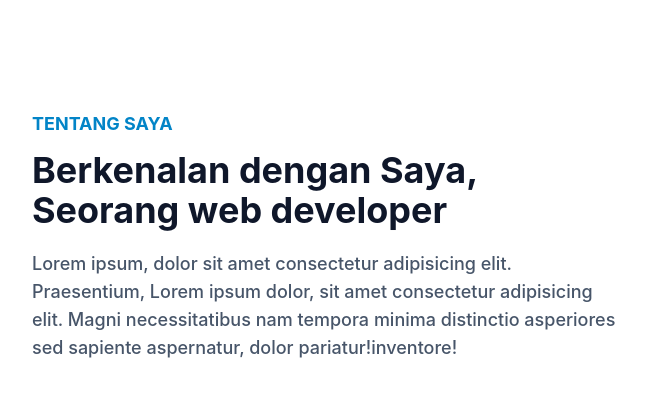
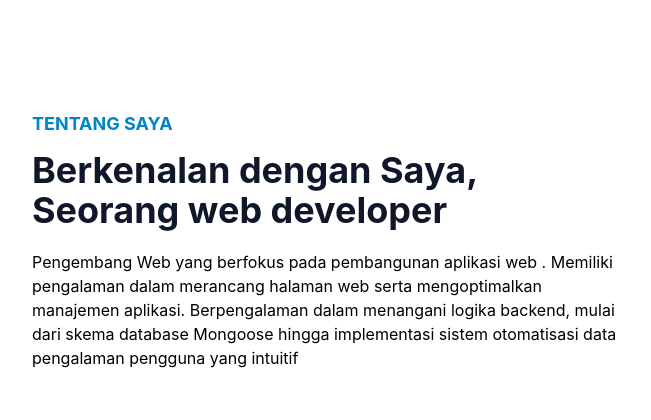
Before and after one commit to AriSyafri/portofolio-ari, a website: page index.html in a window 1280 px wide. Shown: the part 714-1134 px from the top of the page, 0-651 px from the left. Drawn offline with Linux system fonts and the light colour scheme.

Commit message:
update tentang saya

```diff
--- a/index.html
+++ b/index.html
@@ -85,7 +85,9 @@
                 <div class="w-full px-4 mb-10 lg:w-1/2">
                     <h4 class="mb-3 text-lg font-bold uppercase text-primary">Tentang Saya</h4>
                     <h2 class="max-w-md mb-5 text-3xl font-bold text-dark lg:text-4xl">Berkenalan dengan Saya, Seorang web developer</h2>
-                    <p class="text-base font-medium text-secondary lg:text-lg">Lorem ipsum, dolor sit amet consectetur adipisicing elit. Praesentium, Lorem ipsum dolor, sit amet consectetur adipisicing elit. Magni necessitatibus nam tempora minima distinctio asperiores sed sapiente aspernatur, dolor pariatur!inventore!</p>
+                    <p class="text-base font-medium text-secondary lg:text-lg"></p>
+
+                    Pengembang Web yang berfokus pada pembangunan aplikasi web . Memiliki pengalaman  dalam merancang halaman web serta mengoptimalkan manajemen aplikasi. Berpengalaman dalam menangani logika backend, mulai dari skema database Mongoose hingga implementasi sistem otomatisasi data pengalaman pengguna yang intuitif
                 </div>
 
                 <div class="w-full px-4 lg:w-1/2">
```
